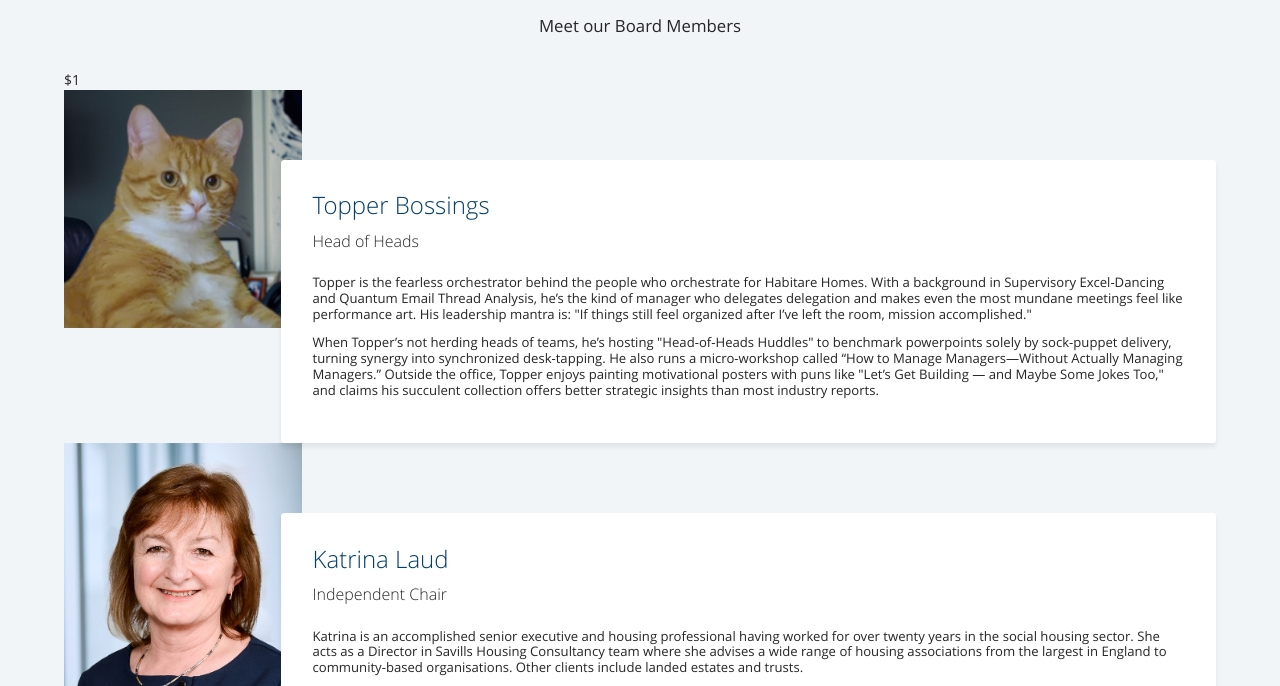
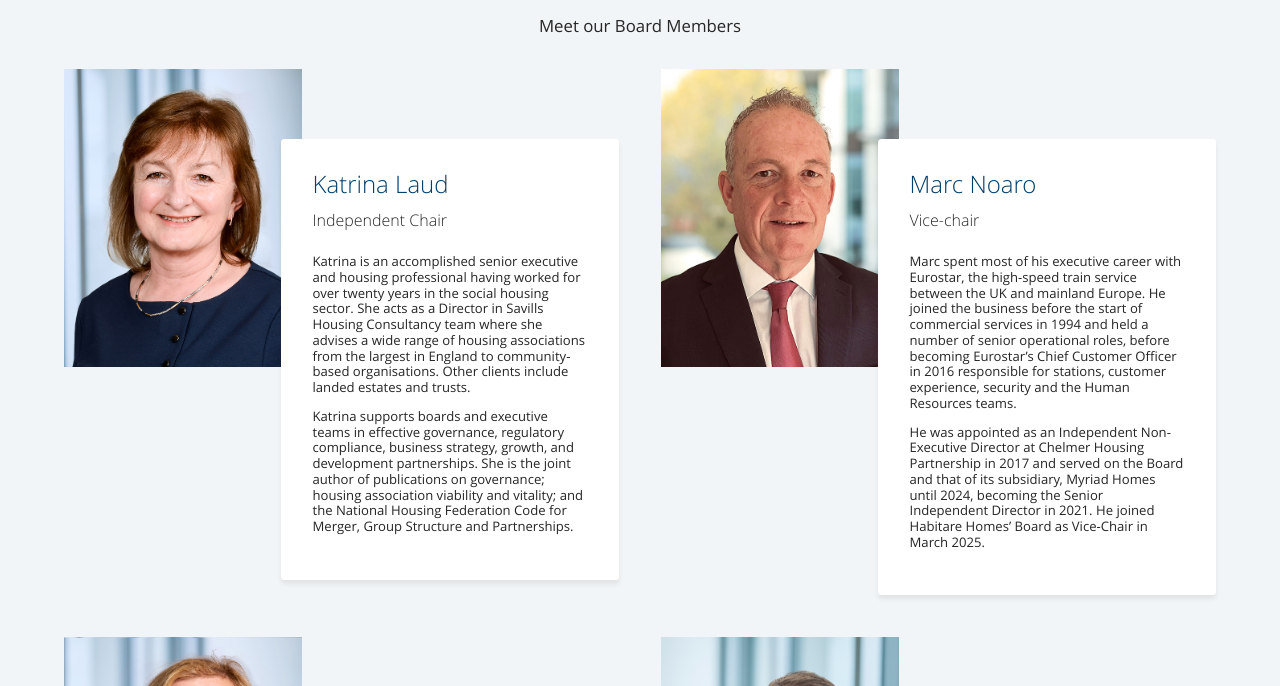
Before and after one commit to valentinas-bogdanovicius/HabitareHomesSandbox, a plain HTML site: page who-we-are/index.htm in a window 1280 px wide. Shown: the part 719-1405 px from the top of the page. Drawn offline with Linux system fonts and the light colour scheme.

Commit message:
Revert "feat(MHH-25): Add new bio - Error: Gemini API error: 500 An internal error has occurred. Please retry or report in https://developers.generativeai.google/guide/troubleshooting"
This reverts commit 7763a389bfc33751beb31be2eba85c12a13b398a.

```diff
--- a/who-we-are/index.htm
+++ b/who-we-are/index.htm
@@ -102,23 +102,7 @@
               <h2>Who We Are</h2>
               <p class="copy">Meet our Board Members</p>
             </div>
-            $1<article class="profile">
-                <figure>
-                  <img src="../assets/img/bossings.jpg" alt="Topper Bossings" />
-                </figure>
-                <div>
-                  <div class="profile__details">
-                    <h4>Topper Bossings</h4>
-                    <h5>Head of Heads</h5>
-                    <p>
-                      Topper is the fearless orchestrator behind the people who orchestrate for Habitare Homes. With a background in Supervisory Excel-Dancing and Quantum Email Thread Analysis, he’s the kind of manager who delegates delegation and makes even the most mundane meetings feel like performance art. His leadership mantra is: "If things still feel organized after I’ve left the room, mission accomplished."
-                    </p>
-                    <p>
-                      When Topper’s not herding heads of teams, he’s hosting "Head‑of‑Heads Huddles" to benchmark powerpoints solely by sock‑puppet delivery, turning synergy into synchronized desk‑tapping. He also runs a micro‑workshop called “How to Manage Managers—Without Actually Managing Managers.” Outside the office, Topper enjoys painting motivational posters with puns like "Let’s Get Building — and Maybe Some Jokes Too," and claims his succulent collection offers better strategic insights than most industry reports.
-                    </p>
-                  </div>
-                </div>
-              </article>
+            <div class="grid-2">
               <article class="profile">
                 <figure>
                   <img src="../assets/img/Katrina_Laud.jpg" alt="" />
```
Also changed, not shown: assets/img/bossings.jpg (deleted).
